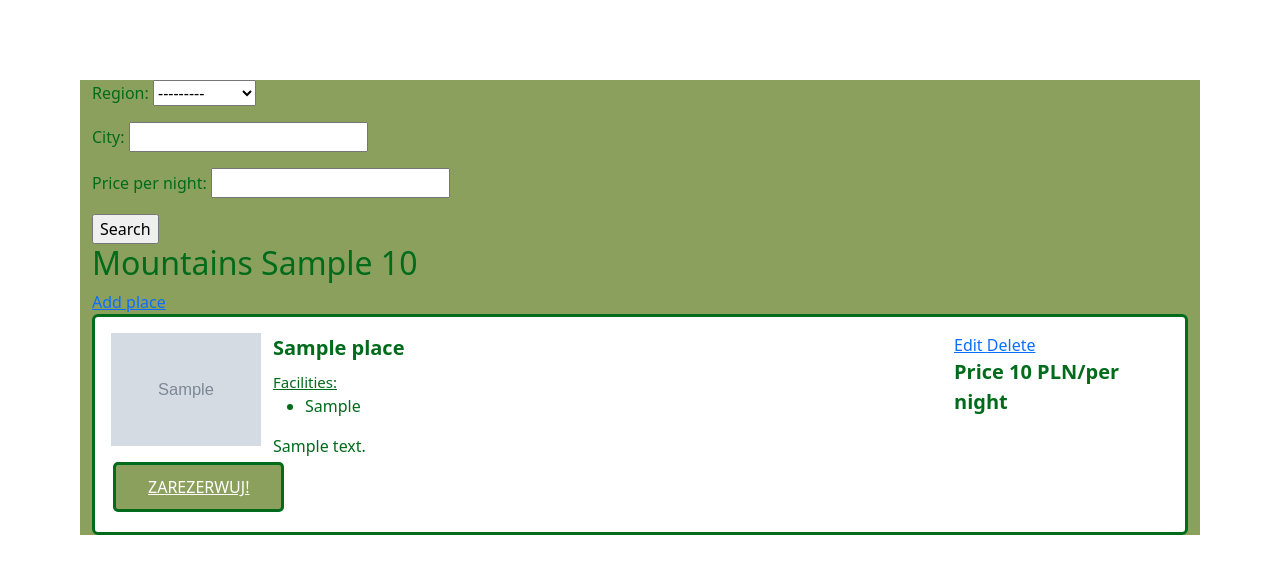
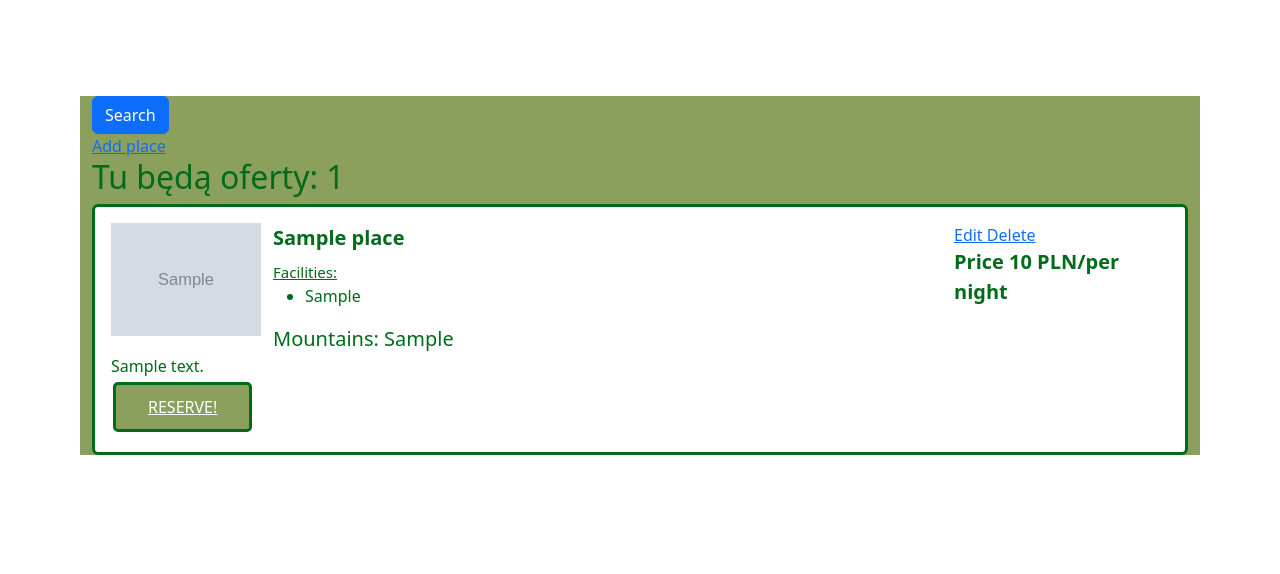
Before and after one commit to pawel-jasnowski/explore_poland_final_project, a Django app: page /test/places/ in a window 1280 px wide. Shown: the top 574 px of the page. Run offline with Django 4.2, Linux system fonts and the light colour scheme; tables that the repository leaves empty hold one stand-in row (values such as "Sample post"); grey boxes marked "Sample" are stand-in pictures; some libraries are stand-ins or nearby versions.

Commit message:
places.css and place.html and base.html ale imagines

```diff
--- a/explore_poland/settings.py
+++ b/explore_poland/settings.py
@@ -41,7 +41,7 @@ INSTALLED_APPS = [
     'explore_poland_app',
     'places_app',
     'home_page_app',
-
+    'django_filters',
 ]
 
 MIDDLEWARE = [
--- a/places_app/filters.py
+++ b/places_app/filters.py
@@ -1,12 +1,16 @@
 import django_filters
 from .models import Places
 
+
+REGION = {
+    ("Sea", "Sea"),
+    ("Mountains", "Mountains"),
+    ("Lakes", "Lakes")
+}
+
 class PlacesFilter(django_filters.FilterSet):
-
     class Meta:
         model = Places
-        fields = [
-            'region',
-            'city',
-            'price_per_night',
-        ]
+        fields = {
+            'region'
+        }
--- a/places_app/static/places.css
+++ b/places_app/static/places.css
@@ -26,6 +26,12 @@ body {
 .facilities{
     font-size: 15px;
     text-decoration: underline;
+}
+
+.region{
+    font-size: 20px;
+    text-decoration: underline;
+    text-decoration: solid;
 }
 
 .button {
--- a/places_app/templates/place.html
+++ b/places_app/templates/place.html
@@ -5,25 +5,28 @@
 {% block title %} Lista ofert {% endblock %}
 
 {% block site %}
-    <form methon="get">
-        {{ filtered_places.form.as_p }}
-        <input type="submit" value="Search">
+<div>
+    <ul>
+        {% for place in queryset %}
+            <li>
+            {{ places.region }}
+            </li>
+
+        {% endfor %}
+    </ul>
+
+</div>
+    <form method="get">
+
+        <button type="submit" class="btn btn-primary">Search</button>
     </form>
 
-    {% for places in filtered_places.qs %}
-        <h2>
-            {{ places.region }}
-            {{ places.city }}
-            {{ places.price_per_night }}
-        </h2>
-    {% endfor %}
     <a href="{% url 'new_place' %}"> Add place </a>
 
     {% if places|length == 0 %}
          <h2> Brak ofert miejsc. </h2>
     {% else %}
-{#         <h2>Tu będą oferty: {{ places|length }}</h2>#}
-
+         <h2>Tu będą oferty: {{ places|length }}</h2>
         {% for place in places %}
             <div class="card">
               <div class="card-body">
@@ -32,28 +35,29 @@
                       <div class="col-9">
                           <p class="card-title">{{ place.place_name }}</p>
                           <div class="facilities">Facilities:</div>
-                          <ul>
-                              <li>{{ place.facilities }}</li>
-                          </ul>
+                          <div>
+                              <ul>
+                                  <li>{{ place.facilities }}</li>
+                              </ul>
+                          </div>
+                          <div class="region">{{ place.region }}: {{ place.city }} <br></div>
                       </div>
                        <div class="col-3">
                            <a href="{% url 'edit_place' place.id %}"><i class="fas fa-2x fa-edit"></i> Edit </a>
                            <a href="{% url 'delete_place' place.id %}"><i class="fas fa-2x fa-trash-alt"></i>Delete</a>
                            <p class="price">Price {{ place.price_per_night }} PLN/per night<p>
                        </div>
-
-
                       </div>
                   <div class="row">
                       <p class="card-text">{{ place.description }}</p>
                   </div>
-                  <buttom class="button">ZAREZERWUJ!</buttom>
+                  <a href="{% url 'get_detail' place.id %}"><buttom class="button">RESERVE!</buttom></a>
 
 
               </div>
             </div>
-       <h3> </h3>
-        <p></p>
+
+
 
         {% endfor %}
     {% endif %}
--- a/places_app/urls.py
+++ b/places_app/urls.py
@@ -1,11 +1,12 @@
 from django.urls import path
-from places_app.views import all_places, new_place, edit_place, delete_place
+from places_app.views import all_places, new_place, edit_place, delete_place, get_detail
 
 
 urlpatterns = [
     path('places/', all_places, name='all_places'),
     path('new/', new_place, name='new_place'),
     path('edit/<int:id>/', edit_place, name='edit_place'),
-    path('delete/<int:id>/', delete_place, name='delete_place')
+    path('delete/<int:id>/', delete_place, name='delete_place'),
+    path('detail/<int:id>', get_detail, name='get_detail'),
 
 ]
--- a/places_app/views.py
+++ b/places_app/views.py
@@ -1,12 +1,31 @@
+from django.contrib.auth.decorators import login_required
 from django.shortcuts import render, get_object_or_404, redirect
+from django.views.generic import DetailView
+
 from .models import Places
 from .forms import PlacesForm
 from .filters import PlacesFilter
 
 
+
 # def all_places(request):
-#     all_offers = Places.objects.all()
-#     return render(request, 'place.html', {'places': all_offers})
+#     qs = Places.objects.all()
+#     region = request.GET.get('region')
+#     context = {
+#         'queryset':qs
+#     }
+#     return render(request, 'place.html', context)
+
+def all_places(request):
+    all_offers = Places.objects.all()
+    return render(request, 'place.html', {'places': all_offers})
+
+# def filter(request):
+#     place = Places.objects.get(pk=id)
+#     myFilter = PlacesFilter()
+#     context={'place':place, "myFilter":myFilter}
+#     return render(request, 'place.html', context)
+
 
 def new_place(request):
     form = PlacesForm(request.POST or None, request.FILES or None)
@@ -36,16 +55,13 @@ def delete_place(request, id):
     return render(request, 'confirm_deletion.html', {'place': place})
 
 
-def all_places(request):
-    all_offers = Places.objects.all()
-    #     return render(request, 'place.html', {'places': all_offers})
-    context ={'places': all_offers}
 
-    filtered_places = PlacesFilter(
-        request.GET,
-        queryset=Places.objects.all()
-    )
+def get_detail(request, id):
+    # place=Places.objects.get(pk=id)
+    # return render(request, 'detail.html',{{'place':place}})
+    place = get_object_or_404(Places, pk=id)
 
-    context['filtered_places'] = filtered_places
-
-    return render(request, 'place.html', context=context)
+    if request.method == "POST":
+        place.detail()
+        return redirect(place)
+    return render(request, "detail.html", {'place': place} )
```
